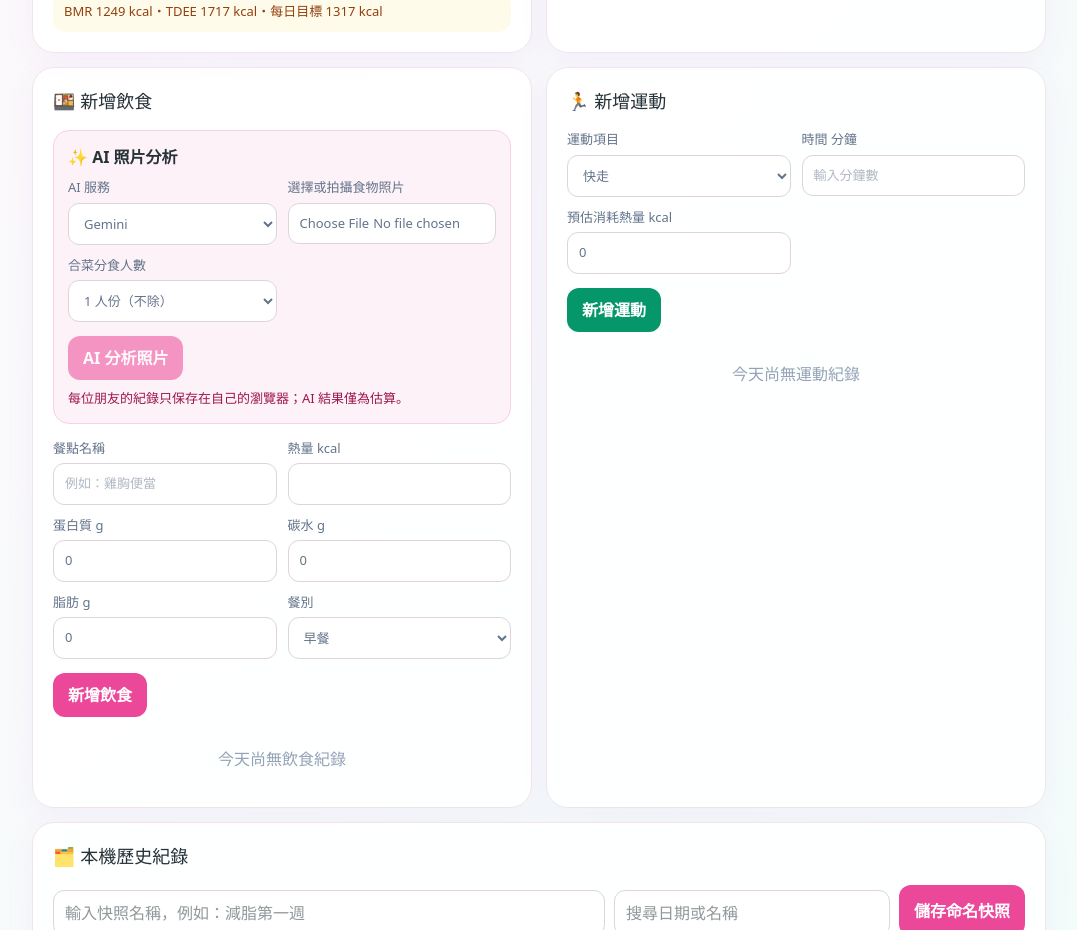
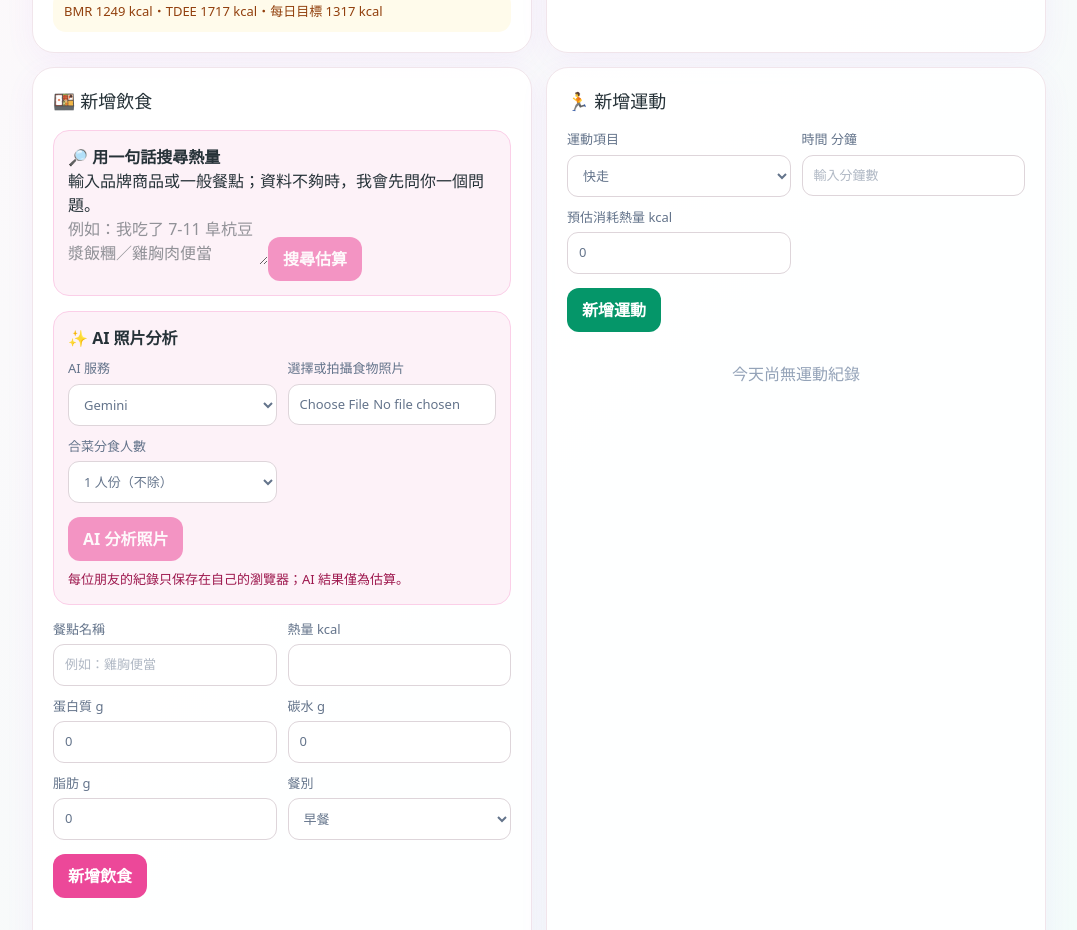
Before and after one commit to ht910520-bot/shine-body-ai, a React (Vite) app: page / in a window 1280 px wide. Shown: the part 780-1710 px from the top of the page, without its empty margins (101-1178 px from the left). Built offline with nearby package versions, Linux system fonts and the light colour scheme.

Commit message:
Add natural-language food search UI

```diff
--- a/src/App.tsx
+++ b/src/App.tsx
@@ -35,6 +35,16 @@ interface FoodItem {
   servings: number;
   portionAdjusted: boolean;
   totalCalories?: number;
+}
+
+interface FoodChatMessage {
+  role: 'user' | 'assistant';
+  content: string;
+}
+
+interface FoodSearchSource {
+  title: string;
+  url: string;
 }
 
 interface ExerciseItem {
@@ -152,6 +162,10 @@ export default function App() {
   const [aiStatus, setAiStatus] = useState("每位朋友的紀錄只保存在自己的瀏覽器；AI 結果僅為估算。");
   const [isAnalyzing, setIsAnalyzing] = useState(false);
   const [lastAiFood, setLastAiFood] = useState<any>(null);
+  const [foodPrompt, setFoodPrompt] = useState("");
+  const [foodConversation, setFoodConversation] = useState<FoodChatMessage[]>([]);
+  const [foodSearchSources, setFoodSearchSources] = useState<FoodSearchSource[]>([]);
+  const [isSearchingFood, setIsSearchingFood] = useState(false);
 
   // Exercise Form inputs
   const [exerciseName, setExerciseName] = useState("快走");
@@ -455,6 +469,52 @@ export default function App() {
     }
   };
 
+  const handleFoodTextSubmit = async (e: React.FormEvent) => {
+    e.preventDefault();
+    const message = foodPrompt.trim();
+    if (!message || isSearchingFood) return;
+
+    const nextConversation: FoodChatMessage[] = [
+      ...foodConversation,
+      { role: 'user', content: message }
+    ];
+    setFoodConversation(nextConversation);
+    setFoodPrompt("");
+    setIsSearchingFood(true);
+    setAiStatus("正在搜尋相關商品與營養資料…");
+
+    try {
+      const response = await fetch("/api/analyze-food-text", {
+        method: "POST",
+        headers: { "Content-Type": "application/json" },
+        body: JSON.stringify({ message, history: foodConversation })
+      });
+      const result = await response.json().catch(() => null);
+      if (!response.ok) throw new Error(result?.error || `HTTP ${response.status}`);
+
+      setFoodSearchSources(Array.isArray(result.sources) ? result.sources : []);
+      if (result.status === 'clarify') {
+        const question = result.question || "可以再說明份量嗎？";
+        setFoodConversation([...nextConversation, { role: 'assistant', content: question }]);
+        setAiStatus("需要你補充一點資訊；也可以回答「直接估」讓我用常見份量估算。");
+        return;
+      }
+
+      if (!result.food) throw new Error("沒有取得可用的估算結果");
+      setLastAiFood(result.food);
+      recalculateAiPortion(result.food, shareCount);
+      const confidenceLabel = result.confidence === 'high' ? '高' : result.confidence === 'low' ? '低' : '中';
+      const answer = `${result.food.name}：約 ${result.food.calories} kcal。${result.food.description || ''}`;
+      setFoodConversation([...nextConversation, { role: 'assistant', content: answer }]);
+      setAiStatus(`網路搜尋估算完成（可信度：${confidenceLabel}）。數字已帶入下方，請確認後按「新增飲食」。`);
+    } catch (error: any) {
+      setFoodConversation([...nextConversation, { role: 'assistant', content: `目前無法完成搜尋：${error.message || error}` }]);
+      setAiStatus("搜尋失敗，可再試一次或直接手動輸入。");
+    } finally {
+      setIsSearchingFood(false);
+    }
+  };
+
   // Add food submit
   const handleFoodSubmit = (e: React.FormEvent) => {
     e.preventDefault();
@@ -488,6 +548,9 @@ export default function App() {
     setShareCount(1);
     setSelectedPhoto(null);
     setLastAiFood(null);
+    setFoodPrompt("");
+    setFoodConversation([]);
+    setFoodSearchSources([]);
     if (fileInputRef.current) fileInputRef.current.value = "";
     setAiStatus("飲食紀錄已新增，可繼續選擇下一張照片。");
   };
@@ -926,6 +989,43 @@ export default function App() {
           {/* Add Food Card */}
           <section className="card">
             <h2>🍱 新增飲食</h2>
+            <div className="ai-box food-text-box">
+              <b>🔎 用一句話搜尋熱量</b>
+              <p className="ai-hint">輸入品牌商品或一般餐點；資料不夠時，我會先問你一個問題。</p>
+              <form onSubmit={handleFoodTextSubmit}>
+                <div className="food-prompt-row">
+                  <textarea
+                    aria-label="描述你吃了什麼"
+                    rows={2}
+                    maxLength={500}
+                    placeholder="例如：我吃了 7-11 阜杭豆漿飯糰／雞胸肉便當"
+                    value={foodPrompt}
+                    onChange={(e) => setFoodPrompt(e.target.value)}
+                  />
+                  <button className="pink" type="submit" disabled={!foodPrompt.trim() || isSearchingFood}>
+                    {isSearchingFood ? "搜尋中…" : foodConversation.length ? "送出回答" : "搜尋估算"}
+                  </button>
+                </div>
+              </form>
+              {foodConversation.length > 0 && (
+                <div className="food-chat" aria-live="polite">
+                  {foodConversation.map((message, index) => (
+                    <div key={`${message.role}-${index}`} className={`food-chat-message ${message.role}`}>
+                      <span>{message.role === 'user' ? '你' : 'AI'}</span>
+                      <p>{message.content}</p>
+                    </div>
+                  ))}
+                </div>
+              )}
+              {foodSearchSources.length > 0 && (
+                <div className="food-sources">
+                  <span>參考資料：</span>
+                  {foodSearchSources.map((source) => (
+                    <a key={source.url} href={source.url} target="_blank" rel="noreferrer">{source.title}</a>
+                  ))}
+                </div>
+              )}
+            </div>
             <div className="ai-box">
               <b>✨ AI 照片分析</b>
               <div className="fields" style={{ marginTop: "9px" }}>
```
